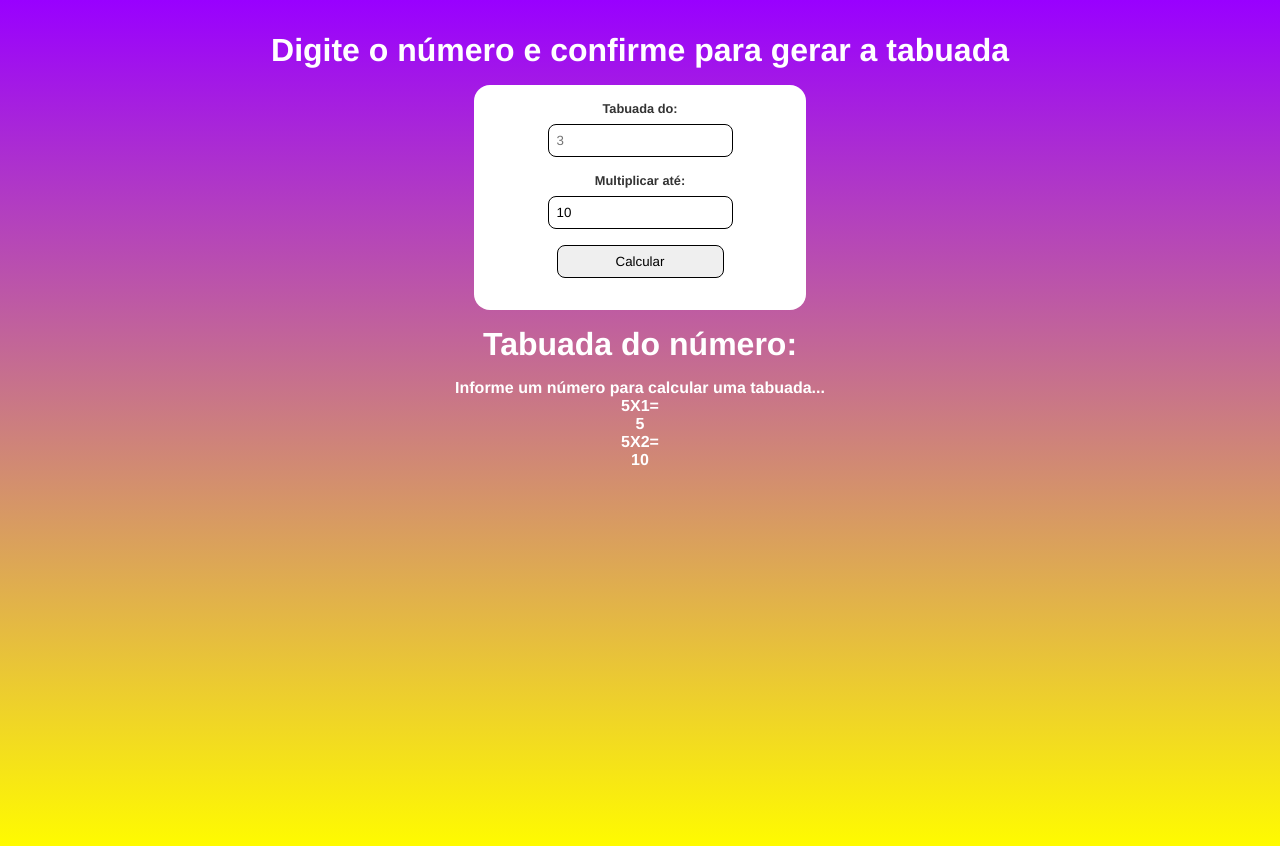
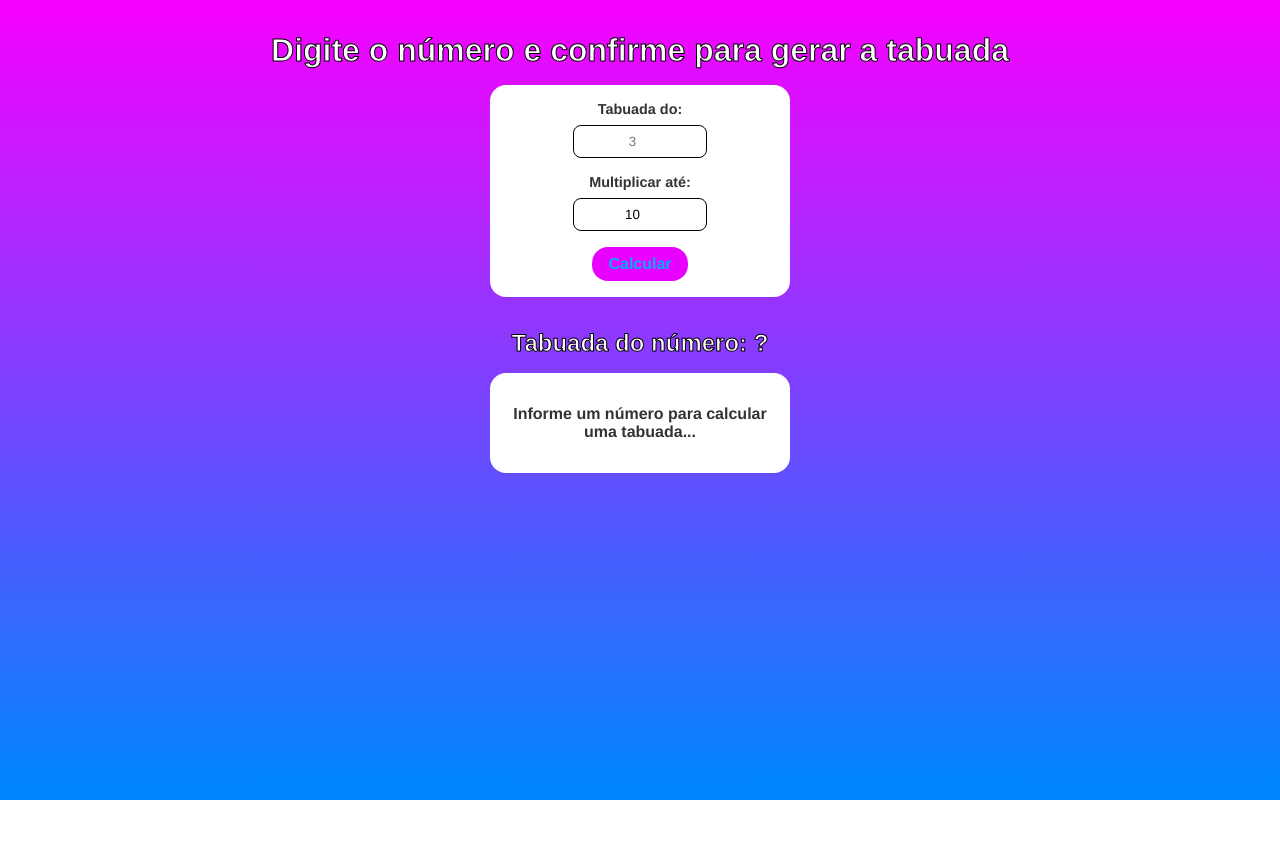
Before and after one commit to GVPortes/Calculadora-de-Tabuadas, a plain HTML site: page index.html in a window 1280 px wide. After the commit the page ends 800 px from the top, so only its background shows below. Drawn offline with Linux system fonts and the light colour scheme.

Commit message:
Finalizado

```diff
--- a/css/styles.css
+++ b/css/styles.css
@@ -1,58 +1,109 @@
-*{
+* {
     margin: 0;
     padding: 0;
-    font-family: Helvetica;
+    box-sizing: border-box;
+    font-family: Helvetica, Arial, sans-serif;
 }
 
-body{
+body {
     text-align: center;
     padding: 2rem;
     min-height: 100vh;
-    background: linear-gradient(180deg, #9900ff 0%, #fffb00  98%);
+    background: linear-gradient(180deg, #f700ff 0%, #0084ff 98%);
     color: #ffffff;
     font-weight: bold;
+}
 
-
-h2{
-    color: white;
+h2 {
+    color: #ffffff;
     margin-bottom: 1rem;
     font-size: 2rem;
+    -webkit-text-stroke: 1px black;
 }
 
-#multiplication-form{
+h3 {
+    color: #ffffff;
+    margin-bottom: 1rem;
+    font-size: 1.5rem;
+    -webkit-text-stroke: 1px black;
+}
+
+#multiplication-form {
     display: flex;
+    flex-direction: column;
     justify-content: center;
     align-items: center;
-    flex-wrap: wrap;
     margin: 1rem auto;
     max-width: 300px;
     padding: 1rem;
     background-color: #fff;
     border-radius: 1rem;
     color: #333;
-
 }
 
 .form-control {
     display: flex;
     flex-direction: column;
     align-items: center;
-    margin: 0rem;
-
+    margin-bottom: 1rem;
 }
 
 .form-control label {
     margin-bottom: 0.5rem;
-    font-size: 0.8rem;
+    font-size: 0.9rem;
     font-weight: bold;
-
 }
 
 .form-control input {
     padding: 0.5rem;
-    border: 1px solid #333;
+    border: 1px solid #000;
     border-radius: 0.5rem;
+    width: 80%;
+    text-align: center;
+}
+
+#multiplication-form input[type=submit] {
+    background-color: #ea00ff;
+    color: #00aeff;
+    border: none;
+    padding: 0.5rem 1rem;
+    border-radius: 1rem;
+    cursor: pointer;
+    font-size: 1rem;
+    font-weight: bold;
+}
+
+#multiplication-table {
+    margin-top: 2rem;
+}
+
+#multiplication-operations {
+    display: flex;
+    flex-direction: column;
+    justify-content: center;
+    align-items: center;
+    margin: 1rem auto;
+    max-width: 300px;
+    padding: 2rem 1rem;
+    background-color: #fff;
+    border-radius: 1rem;
+    color: #333;
+}
+
+.operation-row {
+    display: flex;
+    justify-content: space-between;
     width: 100%;
-    margin-bottom: 1rem;
-    border: 1px solid #000000;
+    max-width: 200px;
+    padding: 0.5rem;
+    border-bottom: 1px solid #ccc;
 }
+
+.operation {
+    font-weight: bold;
+}
+
+.result {
+    font-weight: bold;
+    margin-left: 10px;
+}
--- a/index.html
+++ b/index.html
@@ -1,45 +1,31 @@
 <!DOCTYPE html>
-<html lang="en">
+<html lang="pt-BR">
 <head>
     <meta charset="UTF-8">
     <meta name="viewport" content="width=device-width, initial-scale=1.0">
     <title>Tabuada JS</title>
-    <link rel="stylesheet" href= "css/styles.css"/>
+    <link rel="stylesheet" href="css/styles.css"/>
     <script src="js/script.js" defer></script>
-
 </head>
 <body>
     <h2>Digite o número e confirme para gerar a tabuada</h2>
-    <form id="multiplication-form"">
+
+    <form id="multiplication-form">
         <div class="form-control">
-            <label for = "number"> Tabuada do: </label>
-            <input type="number" id="number" name="number" placeholder = "3">
+            <label for="number">Tabuada do:</label>
+            <input type="number" id="number" name="number" placeholder="3">
         </div>
         <div class="form-control">
-            <label for = "multiplicator">Multiplicar até: </label>
-            <input
-                type="number"
-                id="multiplicator"
-                name="multiplicator"
-                value = "10"
-             />
-             <input type="submit" value="Calcular" />
+            <label for="multiplicator">Multiplicar até:</label>
+            <input type="number" id="multiplicator" name="multiplicator" value="10">
         </div>
+        <input type="submit" value="Calcular">
+    </form>
 
-    </form>
     <div id="multiplication-table">
-        <h2 id="multiplication-title">Tabuada do número: <span></span></h2>
+        <h3 id="multiplication-title">Tabuada do número: <span>?</span></h3>
         <div id="multiplication-operations">
             <p>Informe um número para calcular uma tabuada...</p>
-            <div class="row">
-                <div class="operation">5X1=
-                    <div class="result">5</div>
-                </div>
-                <div class="row">
-                    <div class="operation">5X2=
-                        <div class="result">10</div>
-                    </div>
-            </div>
         </div>
     </div>
 </body>
--- a/js/script.js
+++ b/js/script.js
@@ -1 +1,39 @@
-console.log('Hello, World!');
+document.addEventListener("DOMContentLoaded", function () {
+    const form = document.getElementById("multiplication-form");
+    const numberInput = document.getElementById("number");
+    const multiplicatorInput = document.getElementById("multiplicator");
+    const multiplicationTable = document.getElementById("multiplication-operations");
+    const multiplicationTitle = document.querySelector("#multiplication-title span");
+
+    form.addEventListener("submit", function (event) {
+        event.preventDefault(); // Evita recarregar a página
+
+        const number = parseInt(numberInput.value);
+        const multiplicator = parseInt(multiplicatorInput.value);
+
+        if (isNaN(number) || isNaN(multiplicator)) {
+            alert("Por favor, insira números válidos.");
+            return;
+        }
+
+        multiplicationTitle.textContent = number; // Atualiza o título da tabuada
+        multiplicationTable.innerHTML = ""; // Limpa os resultados anteriores
+
+        for (let i = 1; i <= multiplicator; i++) {
+            const operationRow = document.createElement("div");
+            operationRow.classList.add("operation-row");
+
+            const operation = document.createElement("span");
+            operation.classList.add("operation");
+            operation.textContent = `${number} × ${i} =`;
+
+            const result = document.createElement("span");
+            result.classList.add("result");
+            result.textContent = number * i;
+
+            operationRow.appendChild(operation);
+            operationRow.appendChild(result);
+            multiplicationTable.appendChild(operationRow);
+        }
+    });
+});
```
